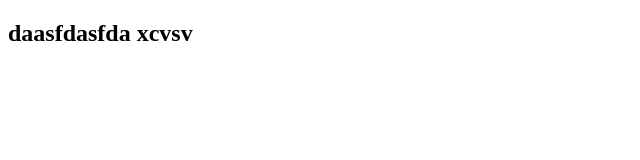
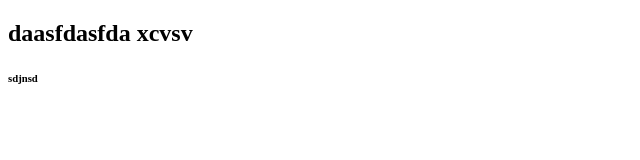
Before and after one commit to rlskull/lindo, a plain HTML site: page index.html in a window 1280 px wide. Shown: the full height of the page, 0-640 px from the left. Drawn offline with Linux system fonts and the light colour scheme.

```diff
--- a/index.html
+++ b/index.html
@@ -7,5 +7,6 @@
 </head>
 <body>
     <h2>daasfdasfda xcvsv</h2>
+    <h6>sdjnsd</h6>
 </body>
 </html>
```
Also changed, not shown: 1 other file.
